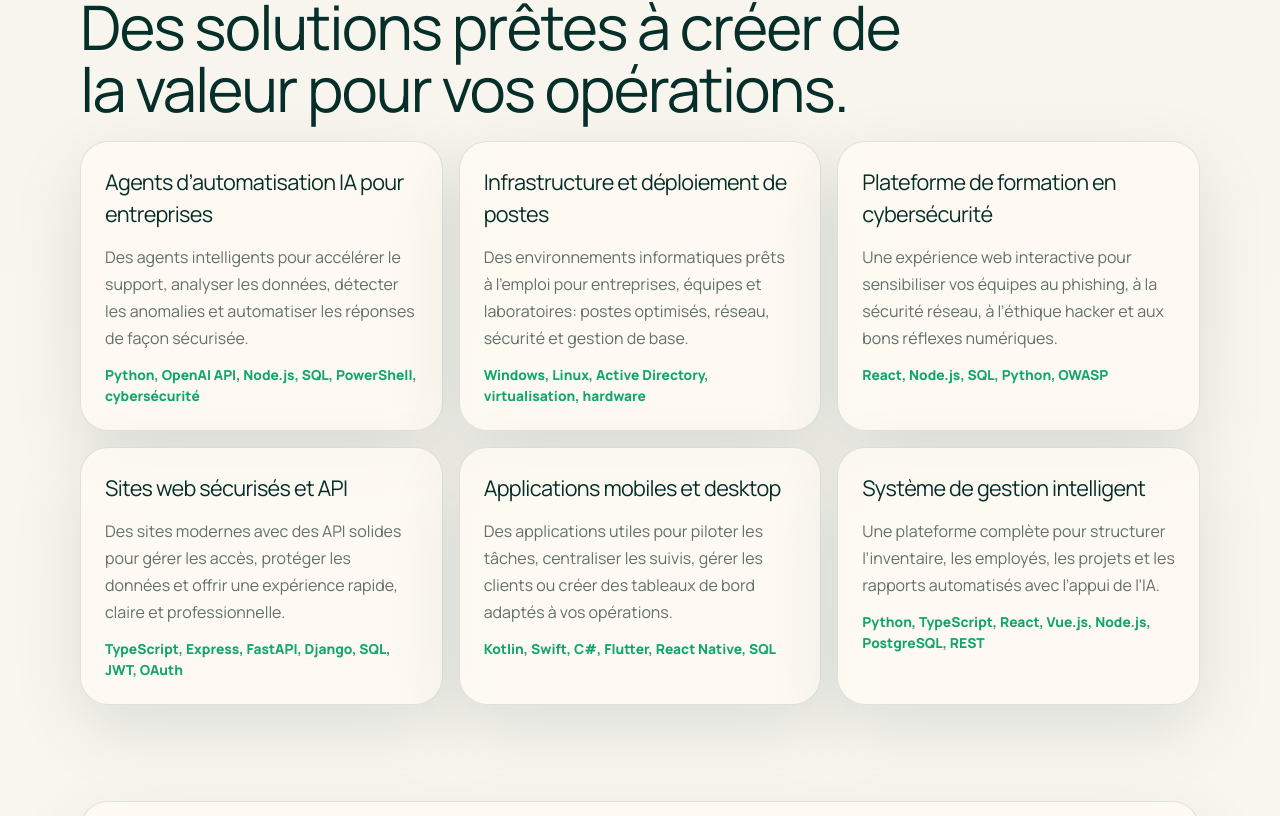
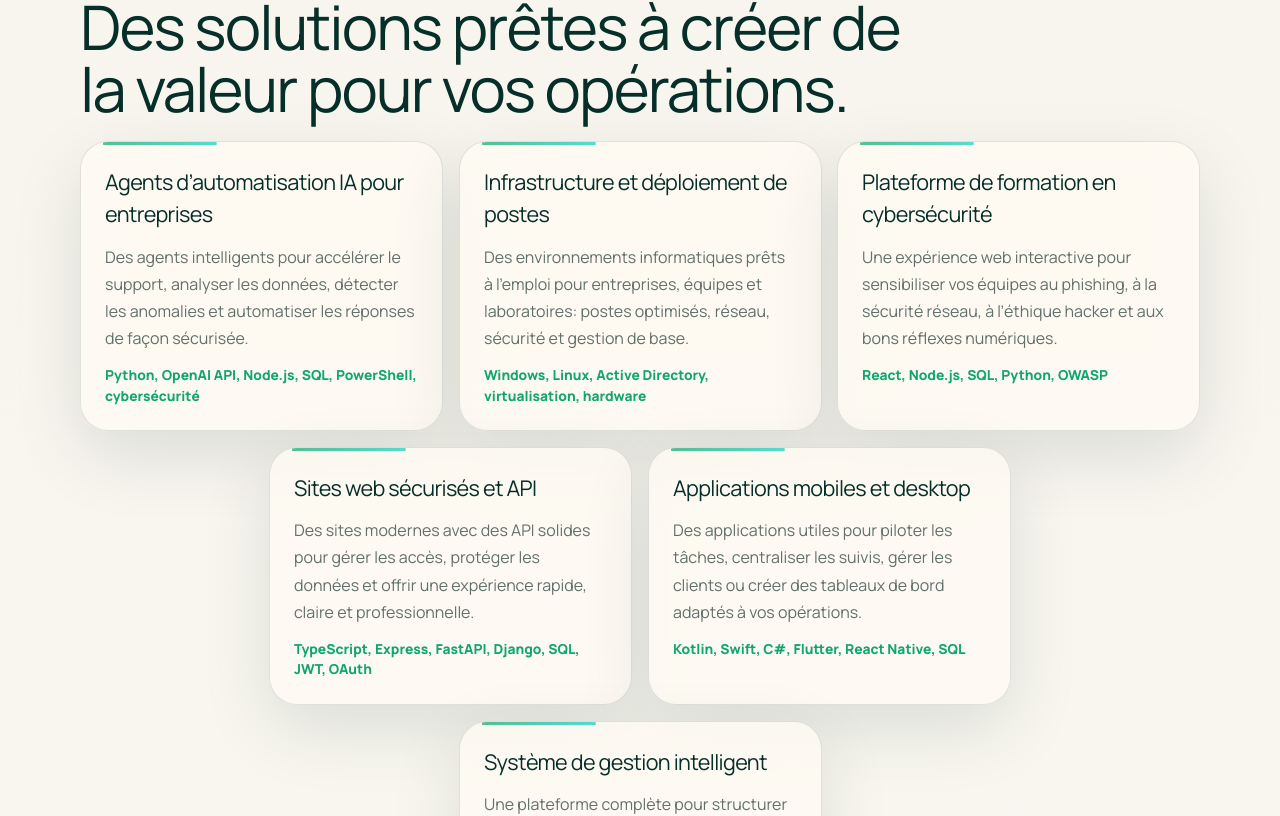
Before and after one commit to les-jeunes-techniciens/website, a Vue app: page / in a window 1280 px wide. Shown: the part 2384-3200 px from the top of the page. Built offline with nearby package versions, Linux system fonts and the light colour scheme.

Commit message:
➕ default mode + animations

```diff
--- a/src/style.css
+++ b/src/style.css
@@ -370,7 +370,24 @@ li {
 }
 
 .projects-grid {
-  grid-template-columns: repeat(3, minmax(0, 1fr));
+  grid-template-columns: repeat(6, minmax(0, 1fr));
+  align-items: stretch;
+}
+
+.projects-grid > * {
+  grid-column: span 2;
+}
+
+.projects-grid > :nth-child(4) {
+  grid-column: 2 / span 2;
+}
+
+.projects-grid > :nth-child(5) {
+  grid-column: 4 / span 2;
+}
+
+.projects-grid > :nth-child(6) {
+  grid-column: 3 / span 2;
 }
 
 .service-card,
@@ -415,6 +432,94 @@ li {
   color: var(--green);
   font-size: 0.86rem;
   font-weight: 800;
+}
+
+.projects-grid .project-card {
+  position: relative;
+  overflow: hidden;
+  animation-duration: 760ms;
+  animation-timing-function: cubic-bezier(0.2, 0.85, 0.28, 1);
+}
+
+.projects-grid .project-card::before {
+  content: "";
+  position: absolute;
+  inset: 0;
+  pointer-events: none;
+  background:
+    linear-gradient(115deg, transparent 0%, rgba(21, 207, 192, 0.14) 42%, transparent 64%),
+    radial-gradient(circle at 18% 0%, rgba(18, 166, 111, 0.18), transparent 12rem);
+  opacity: 0;
+  transform: translateX(-36%);
+  transition: opacity 260ms ease, transform 620ms ease;
+}
+
+.projects-grid .project-card::after {
+  content: "";
+  position: absolute;
+  top: 0;
+  right: 1.4rem;
+  left: 1.4rem;
+  height: 3px;
+  border-radius: 999px;
+  background: linear-gradient(90deg, var(--green), var(--turquoise));
+  opacity: 0.72;
+  transform: scaleX(0.36);
+  transform-origin: left;
+  transition: transform 260ms ease, opacity 260ms ease;
+}
+
+.projects-grid .project-card:hover {
+  transform: translateY(-9px) scale(1.015);
+}
+
+.projects-grid .project-card:hover::before {
+  opacity: 1;
+  transform: translateX(36%);
+}
+
+.projects-grid .project-card:hover::after {
+  opacity: 1;
+  transform: scaleX(1);
+}
+
+.projects-grid .project-card:nth-child(1),
+.projects-grid .project-card:nth-child(4) {
+  animation-name: slideProjectLeft;
+}
+
+.projects-grid .project-card:nth-child(2),
+.projects-grid .project-card:nth-child(6) {
+  animation-name: slideProjectCenter;
+}
+
+.projects-grid .project-card:nth-child(3),
+.projects-grid .project-card:nth-child(5) {
+  animation-name: slideProjectRight;
+}
+
+.projects-grid .project-card:nth-child(1) {
+  animation-delay: 40ms;
+}
+
+.projects-grid .project-card:nth-child(2) {
+  animation-delay: 140ms;
+}
+
+.projects-grid .project-card:nth-child(3) {
+  animation-delay: 240ms;
+}
+
+.projects-grid .project-card:nth-child(4) {
+  animation-delay: 340ms;
+}
+
+.projects-grid .project-card:nth-child(5) {
+  animation-delay: 440ms;
+}
+
+.projects-grid .project-card:nth-child(6) {
+  animation-delay: 540ms;
 }
 
 .about-section {
@@ -634,6 +739,42 @@ li {
   }
 }
 
+@keyframes slideProjectLeft {
+  from {
+    opacity: 0;
+    transform: translate(-42px, 24px) scale(0.96);
+  }
+
+  to {
+    opacity: 1;
+    transform: translate(0, 0) scale(1);
+  }
+}
+
+@keyframes slideProjectCenter {
+  from {
+    opacity: 0;
+    transform: translateY(36px) scale(0.96);
+  }
+
+  to {
+    opacity: 1;
+    transform: translateY(0) scale(1);
+  }
+}
+
+@keyframes slideProjectRight {
+  from {
+    opacity: 0;
+    transform: translate(42px, 24px) scale(0.96);
+  }
+
+  to {
+    opacity: 1;
+    transform: translate(0, 0) scale(1);
+  }
+}
+
 @media (prefers-reduced-motion: reduce) {
   html {
     scroll-behavior: auto;
@@ -689,6 +830,10 @@ li {
     grid-template-columns: 1fr;
   }
 
+  .projects-grid > * {
+    grid-column: 1;
+  }
+
   .values-row {
     align-items: flex-start;
     flex-direction: column;
```
